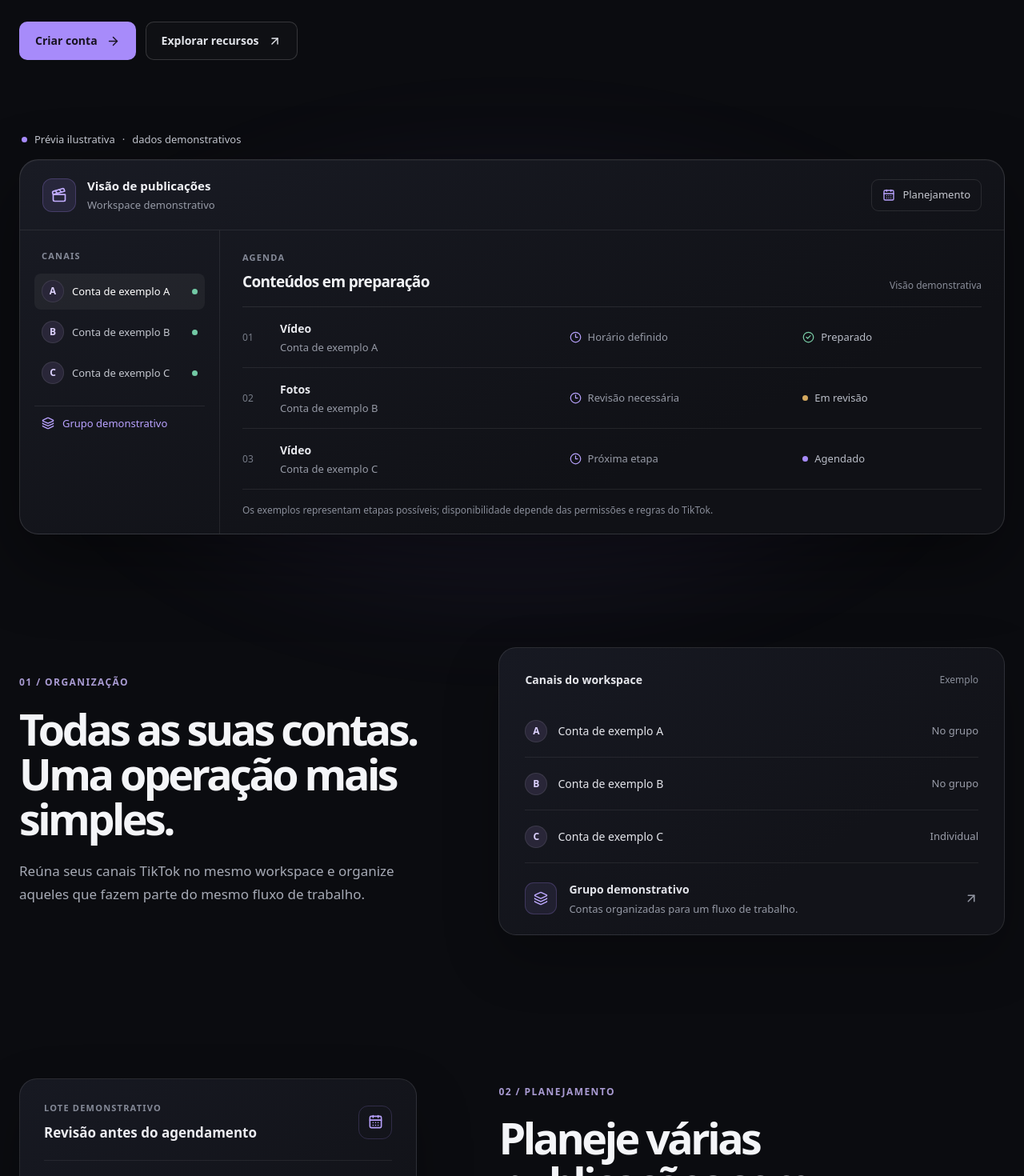
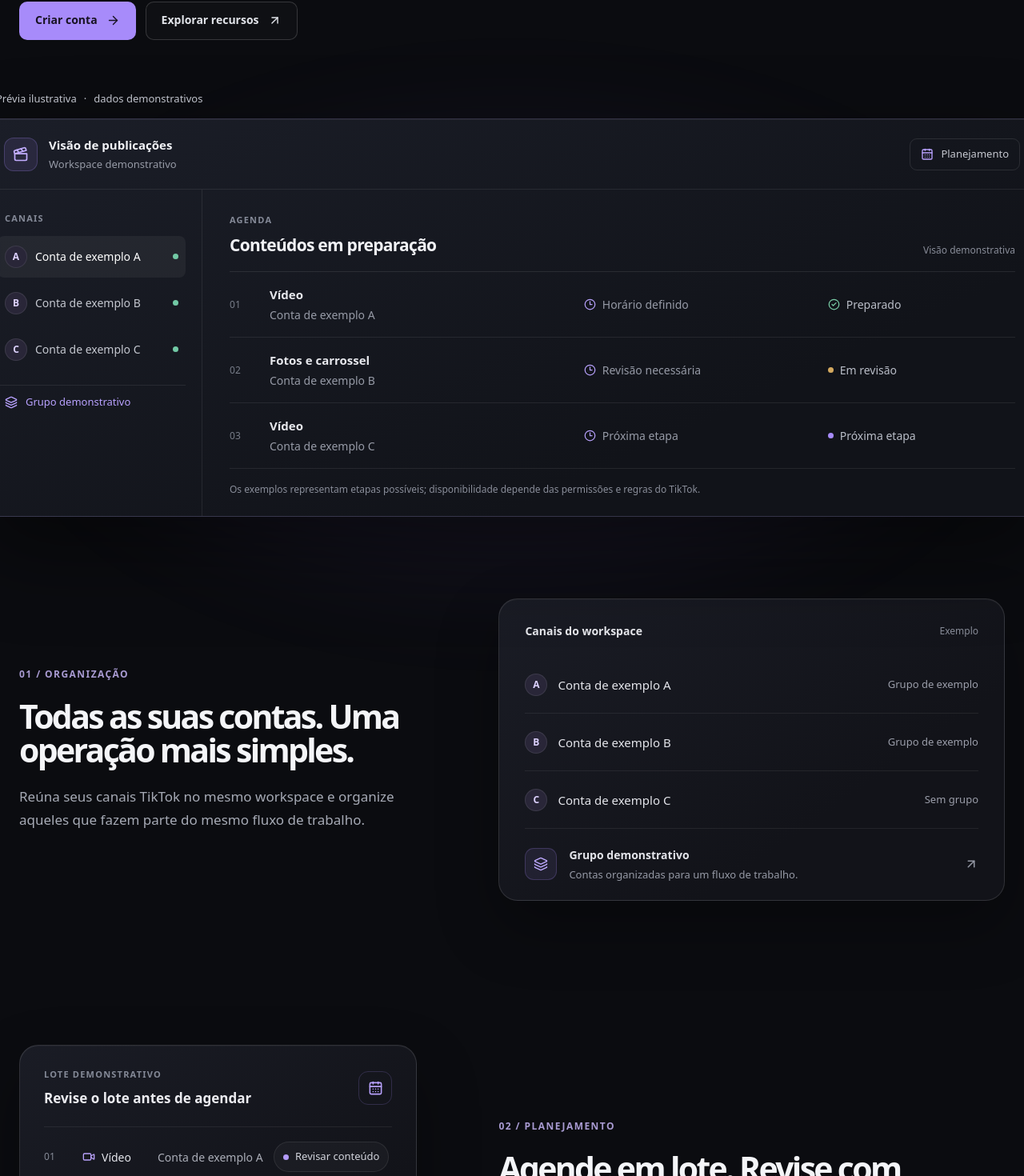
Before and after one commit to Diogonsc/AutoClip, a React (Vite) app in the folder apps/web/: page / in a window 1280 px wide. Shown: the part 712-2182 px from the top of the page at 80% size. Built offline with nearby package versions, Linux system fonts and the light colour scheme; no server answers.

Commit message:
feat(landing): refine premium product demos

```diff
--- a/apps/web/src/index.css
+++ b/apps/web/src/index.css
@@ -676,8 +676,8 @@ html {
 }
 
 .lp-hero {
-  padding-top: clamp(92px, 10vw, 150px);
-  padding-bottom: clamp(104px, 11vw, 156px);
+  padding-top: clamp(76px, 8vw, 112px);
+  padding-bottom: clamp(76px, 8vw, 104px);
 }
 
 .lp-hero-copy {
@@ -735,7 +735,14 @@ html {
 
 .lp-product-figure {
   position: relative;
-  margin: clamp(60px, 7vw, 94px) 0 0;
+  margin: clamp(44px, 5vw, 68px) 0 0;
+}
+
+@media (min-width: 1200px) {
+  .lp-product-figure {
+    width: calc(100% + 96px);
+    margin-left: -48px;
+  }
 }
 
 .lp-product-figure::before {
@@ -767,10 +774,10 @@ html {
 
 .lp-product-window {
   overflow: hidden;
-  border: 1px solid rgb(255 255 255 / 12%);
-  border-radius: 24px;
-  background: linear-gradient(155deg, #191b24, #101116 72%);
-  box-shadow: 0 34px 90px rgb(0 0 0 / 42%), 0 1px 0 rgb(255 255 255 / 4%) inset;
+  border: 1px solid rgb(194 176 255 / 18%);
+  border-radius: 26px;
+  background: linear-gradient(155deg, #1b1e28, #111319 72%);
+  box-shadow: 0 42px 110px rgb(0 0 0 / 48%), 0 1px 0 rgb(255 255 255 / 6%) inset;
 }
 
 .lp-product-topbar {
@@ -841,15 +848,15 @@ html {
 
 .lp-product-layout {
   display: grid;
-  min-height: 342px;
-  grid-template-columns: 250px minmax(0, 1fr);
+  min-height: 394px;
+  grid-template-columns: 276px minmax(0, 1fr);
 }
 
 .lp-product-sidebar {
   display: flex;
   flex-direction: column;
   gap: 6px;
-  padding: 24px 18px;
+  padding: 28px 20px;
   border-right: 1px solid rgb(255 255 255 / 8%);
 }
 
@@ -867,13 +874,13 @@ html {
 
 .lp-channel-row {
   display: flex;
-  min-height: 45px;
+  min-height: 52px;
   align-items: center;
   gap: 10px;
   padding: 0 9px;
   border-radius: 8px;
   color: #c4c7cf;
-  font-size: 13px;
+  font-size: 14px;
 }
 
 .lp-channel-row:first-of-type {
@@ -924,7 +931,7 @@ html {
 
 .lp-product-main {
   min-width: 0;
-  padding: 26px 28px 20px;
+  padding: 30px 34px 24px;
 }
 
 .lp-agenda-heading {
@@ -938,7 +945,7 @@ html {
 .lp-agenda-heading h3 {
   margin: 7px 0 0;
   color: #f1f2f6;
-  font-size: 19px;
+  font-size: 21px;
   font-weight: 570;
   letter-spacing: -0.035em;
 }
@@ -954,8 +961,8 @@ html {
 
 .lp-agenda-row {
   display: grid;
-  min-height: 76px;
-  grid-template-columns: 35px minmax(150px, 1.25fr) minmax(130px, 1fr) minmax(105px, 0.8fr);
+  min-height: 82px;
+  grid-template-columns: 38px minmax(180px, 1.3fr) minmax(145px, 1fr) minmax(120px, 0.8fr);
   align-items: center;
   gap: 12px;
   border-bottom: 1px solid rgb(255 255 255 / 8%);
@@ -974,14 +981,14 @@ html {
 
 .lp-agenda-content strong {
   color: #e7e8ed;
-  font-size: 14px;
+  font-size: 15px;
   font-weight: 570;
 }
 
 .lp-agenda-content span,
 .lp-agenda-time {
   color: #969aa6;
-  font-size: 13px;
+  font-size: 14px;
 }
 
 .lp-agenda-time,
@@ -1004,7 +1011,7 @@ html {
 
 .lp-agenda-state {
   color: #b9bdc7;
-  font-size: 13px;
+  font-size: 14px;
 }
 
 .lp-agenda-state-0 svg {
@@ -1075,6 +1082,10 @@ html {
   line-height: 1.04;
 }
 
+.lp-feature-copy h2 {
+  font-size: clamp(2.5rem, 3.2vw, 2.9rem);
+}
+
 .lp-feature-copy > p:last-child,
 .lp-format-intro > p:last-child,
 .lp-section-heading > p:last-child,
@@ -1092,10 +1103,10 @@ html {
 .lp-accounts-visual,
 .lp-batch-visual {
   overflow: hidden;
-  border: 1px solid rgb(255 255 255 / 10%);
-  border-radius: 22px;
-  background: linear-gradient(145deg, #171922, #121319 68%);
-  box-shadow: 0 28px 70px rgb(0 0 0 / 24%);
+  border: 1px solid rgb(255 255 255 / 12%);
+  border-radius: 24px;
+  background: linear-gradient(145deg, #1a1c25, #121319 68%);
+  box-shadow: 0 32px 78px rgb(0 0 0 / 30%), 0 1px 0 rgb(255 255 255 / 4%) inset;
 }
 
 .lp-accounts-visual {
@@ -1128,7 +1139,7 @@ html {
 
 .lp-account-line {
   display: flex;
-  min-height: 66px;
+  min-height: 72px;
   align-items: center;
   gap: 13px;
   border-bottom: 1px solid rgb(255 255 255 / 7%);
@@ -1136,7 +1147,7 @@ html {
 
 .lp-account-name {
   color: #e4e5eb;
-  font-size: 14px;
+  font-size: 15px;
 }
 
 .lp-account-group {
@@ -1230,8 +1241,8 @@ html {
 
 .lp-batch-line {
   display: grid;
-  min-height: 65px;
-  grid-template-columns: 36px minmax(60px, 0.5fr) minmax(125px, 1fr) minmax(135px, 1fr);
+  min-height: 76px;
+  grid-template-columns: 36px minmax(82px, 0.55fr) minmax(130px, 1fr) minmax(148px, 1fr);
   align-items: center;
   gap: 12px;
   border-top: 1px solid rgb(255 255 255 / 7%);
@@ -1248,7 +1259,7 @@ html {
   align-items: center;
   gap: 8px;
   color: #e4e5eb;
-  font-size: 13px;
+  font-size: 14px;
 }
 
 .lp-batch-format svg {
@@ -1260,7 +1271,28 @@ html {
 .lp-batch-channel,
 .lp-batch-action {
   color: #aaadb7;
+  font-size: 14px;
+}
+
+.lp-batch-action {
+  display: inline-flex;
+  width: fit-content;
+  align-items: center;
+  gap: 8px;
+  padding: 8px 11px;
+  border: 1px solid rgb(255 255 255 / 9%);
+  border-radius: 999px;
+  background: rgb(255 255 255 / 3%);
+  color: #d3d5dd;
   font-size: 13px;
+}
+
+.lp-batch-action > span {
+  width: 7px;
+  height: 7px;
+  flex: 0 0 auto;
+  border-radius: 50%;
+  background: #b39bf9;
 }
 
 .lp-batch-footer {
@@ -1330,17 +1362,17 @@ html {
 
 .lp-media-option {
   display: grid;
-  min-height: 90px;
-  grid-template-columns: 40px minmax(0, 1fr) 17px;
+  min-height: 116px;
+  grid-template-columns: 68px minmax(0, 1fr) 28px;
   align-items: center;
   gap: 13px;
   border-top: 1px solid rgb(255 255 255 / 7%);
 }
 
-.lp-media-option > span {
-  display: grid;
-  width: 38px;
-  height: 38px;
+.lp-media-option > .lp-media-art {
+  display: grid;
+  width: 58px;
+  height: 58px;
   place-items: center;
   border-radius: 10px;
   background: rgb(167 139 250 / 9%);
@@ -1349,8 +1381,8 @@ html {
 
 .lp-media-option > span svg,
 .lp-media-option > svg {
-  width: 18px;
-  height: 18px;
+  width: 22px;
+  height: 22px;
 }
 
 .lp-media-option > div {
@@ -1360,18 +1392,63 @@ html {
 
 .lp-media-option strong {
   color: #e5e6ec;
-  font-size: 14px;
+  font-size: 16px;
   font-weight: 560;
 }
 
 .lp-media-option small {
   color: #969aa6;
+  font-size: 13px;
+  line-height: 1.45;
+}
+
+.lp-media-art {
+  position: relative;
+  overflow: hidden;
+  border: 1px solid rgb(167 139 250 / 21%);
+  border-radius: 15px;
+  background: linear-gradient(145deg, rgb(167 139 250 / 19%), rgb(167 139 250 / 6%));
+  color: #d3c5ff;
+}
+
+.lp-media-art-video::after {
+  position: absolute;
+  right: 7px;
+  bottom: 7px;
+  left: 7px;
+  height: 3px;
+  border-radius: 3px;
+  background: linear-gradient(90deg, #b8a1fc 62%, rgb(255 255 255 / 17%) 62%);
+  content: "";
+}
+
+.lp-media-art-photos::before {
+  position: absolute;
+  inset: 11px;
+  border: 1px solid rgb(255 255 255 / 16%);
+  border-radius: 7px;
+  background: linear-gradient(145deg, rgb(255 255 255 / 12%), transparent 55%), #302a41;
+  box-shadow: 7px -5px 0 -1px #211e2d, 8px -6px 0 0 rgb(255 255 255 / 12%);
+  content: "";
+}
+
+.lp-media-art-photos svg {
+  position: relative;
+  z-index: 1;
+  filter: drop-shadow(0 1px 3px #171321);
+}
+
+.lp-format-indicator {
+  display: inline-flex;
+  width: auto;
+  height: auto;
+  justify-content: flex-end;
+  border: 0;
+  border-radius: 0;
+  background: transparent;
+  color: #8f94a2;
   font-size: 12px;
-  line-height: 1.45;
-}
-
-.lp-media-option > svg {
-  color: #858a96;
+  font-variant-numeric: tabular-nums;
 }
 
 .lp-status-visual ol {
@@ -1382,7 +1459,7 @@ html {
 
 .lp-status-visual li {
   display: flex;
-  min-height: 90px;
+  min-height: 96px;
   align-items: center;
   gap: 13px;
   border-top: 1px solid rgb(255 255 255 / 7%);
@@ -1390,8 +1467,8 @@ html {
 
 .lp-status-icon {
   display: grid;
-  width: 36px;
-  height: 36px;
+  width: 44px;
+  height: 44px;
   flex: 0 0 auto;
   place-items: center;
   border: 1px solid rgb(255 255 255 / 9%);
@@ -1416,13 +1493,13 @@ html {
 
 .lp-status-visual li strong {
   color: #e5e6ec;
-  font-size: 14px;
+  font-size: 15px;
   font-weight: 560;
 }
 
 .lp-status-visual li small {
   color: #969aa6;
-  font-size: 12px;
+  font-size: 13px;
   line-height: 1.4;
 }
 
@@ -1714,7 +1791,7 @@ html {
   }
 
   .lp-agenda-row {
-    grid-template-columns: 28px minmax(125px, 1.1fr) minmax(110px, 0.9fr) minmax(95px, 0.75fr);
+    grid-template-columns: 28px minmax(140px, 1.1fr) minmax(125px, 0.9fr) minmax(112px, 0.75fr);
     gap: 8px;
   }
 
@@ -1731,6 +1808,37 @@ html {
   .lp-feature-reverse .lp-feature-copy,
   .lp-feature-reverse .lp-feature-visual {
     order: initial;
+  }
+}
+
+@media (max-width: 900px) and (min-width: 768px) {
+  .lp-product-layout {
+    grid-template-columns: 1fr;
+  }
+
+  .lp-product-sidebar {
+    display: grid;
+    grid-template-columns: repeat(2, minmax(0, 1fr));
+    gap: 8px 14px;
+    padding: 18px 22px;
+    border-right: 0;
+    border-bottom: 1px solid rgb(255 255 255 / 8%);
+  }
+
+  .lp-product-sidebar > .lp-micro-label {
+    grid-column: 1 / -1;
+    margin: 0 0 2px;
+  }
+
+  .lp-channel-row {
+    min-width: 0;
+    min-height: 44px;
+  }
+
+  .lp-group-row {
+    min-height: 44px;
+    margin-top: 0;
+    border-top: 0;
   }
 }
 
@@ -1849,8 +1957,8 @@ html {
   }
 
   .lp-hero {
-    padding-top: 82px;
-    padding-bottom: 112px;
+    padding-top: 66px;
+    padding-bottom: 82px;
   }
 
   .lp-hero h1 {
@@ -1873,7 +1981,8 @@ html {
   }
 
   .lp-product-figure {
-    margin-top: 55px;
+    width: auto;
+    margin: 42px 0 0;
   }
 
   .lp-product-window {
@@ -1938,27 +2047,26 @@ html {
   }
 
   .lp-agenda-row {
-    min-height: 78px;
-    grid-template-columns: 24px minmax(0, 1fr) auto;
+    min-height: 0;
+    grid-template-columns: minmax(0, 1fr) auto;
     grid-template-rows: auto auto;
-    column-gap: 8px;
-    row-gap: 3px;
-    padding-block: 10px;
+    column-gap: 12px;
+    row-gap: 8px;
+    padding: 15px 2px;
   }
 
   .lp-agenda-order {
+    display: none;
+  }
+
+  .lp-agenda-content {
     grid-column: 1;
-    grid-row: 1 / span 2;
-  }
-
-  .lp-agenda-content {
-    grid-column: 2;
     grid-row: 1;
-    gap: 2px;
+    gap: 4px;
   }
 
   .lp-agenda-content strong {
-    font-size: 13px;
+    font-size: 15px;
   }
 
   .lp-agenda-content span {
@@ -1966,9 +2074,9 @@ html {
   }
 
   .lp-agenda-time {
-    grid-column: 2;
+    grid-column: 1;
     grid-row: 2;
-    font-size: 12px;
+    font-size: 13px;
   }
 
   .lp-agenda-time svg {
@@ -1977,15 +2085,21 @@ html {
   }
 
   .lp-agenda-state {
-    grid-column: 3;
-    grid-row: 1 / span 2;
+    grid-column: 2;
+    grid-row: 1;
     justify-self: end;
+    max-width: 140px;
+    padding: 7px 9px;
+    border: 1px solid rgb(255 255 255 / 10%);
+    border-radius: 999px;
+    background: rgb(255 255 255 / 3%);
     font-size: 12px;
+    white-space: nowrap;
   }
 
   .lp-agenda-footnote {
     margin-top: 13px;
-    font-size: 11px;
+    font-size: 12px;
   }
 
   .lp-editorial-section {
@@ -2026,14 +2140,25 @@ html {
   }
 
   .lp-account-line {
-    min-height: 59px;
-    gap: 10px;
-  }
-
-  .lp-account-name,
-  .lp-account-group,
+    min-height: 0;
+    flex-wrap: wrap;
+    gap: 5px 10px;
+    padding: 12px 0;
+  }
+
+  .lp-account-name {
+    flex: 1 1 calc(100% - 44px);
+    font-size: 14px;
+  }
+
+  .lp-account-group {
+    flex: 1 1 calc(100% - 44px);
+    margin-left: 38px;
+    font-size: 13px;
+  }
+
   .lp-account-group-summary strong {
-    font-size: 13px;
+    font-size: 14px;
   }
 
   .lp-account-group-summary p {
@@ -2045,20 +2170,41 @@ html {
   }
 
   .lp-batch-line {
-    min-height: 66px;
-    grid-template-columns: 24px minmax(48px, 0.45fr) minmax(0, 1fr);
-    gap: 8px;
+    min-height: 0;
+    grid-template-columns: 24px minmax(0, 1fr);
+    grid-template-rows: auto auto auto;
+    gap: 8px 11px;
+    margin-top: 11px;
+    padding: 14px 11px;
+    border: 1px solid rgb(255 255 255 / 8%);
+    border-radius: 13px;
+    background: rgb(255 255 255 / 2%);
+  }
+
+  .lp-batch-number {
+    grid-column: 1;
+    grid-row: 1 / span 3;
+    align-self: start;
+    padding-top: 2px;
+  }
+
+  .lp-batch-format {
+    grid-column: 2;
+    grid-row: 1;
+    font-size: 14px;
+  }
+
+  .lp-batch-channel {
+    grid-column: 2;
+    grid-row: 2;
+    font-size: 13px;
   }
 
   .lp-batch-action {
-    grid-column: 3;
-    margin-top: -14px;
-    font-size: 12px;
-  }
-
-  .lp-batch-channel,
-  .lp-batch-format {
-    font-size: 12px;
+    grid-column: 2;
+    grid-row: 3;
+    margin-top: 0;
+    font-size: 13px;
   }
 
   .lp-batch-footer {
@@ -2079,16 +2225,41 @@ html {
 
   .lp-format-showcase {
     grid-template-columns: 1fr;
+    border-block: 0;
+    gap: 12px;
   }
 
   .lp-format-media,
   .lp-status-visual {
-    padding: 23px 2px;
+    padding: 22px 17px;
+    border: 1px solid rgb(255 255 255 / 8%);
+    border-radius: 16px;
+    background: rgb(255 255 255 / 2%);
   }
 
   .lp-status-visual {
-    border-top: 1px solid rgb(255 255 255 / 9%);
-    border-left: 0;
+    border-top: 1px solid rgb(255 255 255 / 8%);
+    border-left: 1px solid rgb(255 255 255 / 8%);
+  }
+
+  .lp-media-option {
+    min-height: 100px;
+    grid-template-columns: 60px minmax(0, 1fr) 24px;
+    gap: 12px;
+  }
+
+  .lp-media-art {
+    width: 52px;
+    height: 52px;
+  }
+
+  .lp-media-option strong {
+    font-size: 15px;
+  }
+
+  .lp-media-option small,
+  .lp-status-visual li small {
+    font-size: 13px;
   }
 
   .lp-process-section {
@@ -2172,7 +2343,11 @@ html {
   .lp-close-band {
     grid-template-columns: 1fr;
     gap: 28px;
-    padding: 32px 24px;
+    padding: 36px 26px;
+    border-radius: 22px;
+    background:
+      radial-gradient(ellipse at 0% 0%, rgb(139 111 232 / 18%), transparent 58%),
+      linear-gradient(145deg, #191a24, #111319 76%);
   }
 
   .lp-close-band .lp-button {
--- a/apps/web/src/pages/LandingPage.tsx
+++ b/apps/web/src/pages/LandingPage.tsx
@@ -198,7 +198,7 @@ export default function LandingPage() {
             description="Prepare conteúdos para diferentes canais e horários. Revise cada linha antes de confirmar o agendamento em lote."
             eyebrow="02 / PLANEJAMENTO"
             reverse
-            title="Planeje várias publicações sem repetir o mesmo trabalho."
+            title="Agende em lote. Revise com clareza."
             visual={<BatchVisual />}
           />
         </section>
@@ -322,7 +322,7 @@ function ProductPreview() {
   const rows = [
     { format: "Vídeo", channel: "Conta de exemplo A", time: "Horário definido", status: "Preparado" },
     { format: "Fotos", channel: "Conta de exemplo B", time: "Revisão necessária", status: "Em revisão" },
-    { format: "Vídeo", channel: "Conta de exemplo C", time: "Próxima etapa", status: "Agendado" },
+    { format: "Vídeo", channel: "Conta de exemplo C", time: "Próxima etapa", status: "Próxima etapa" },
   ];
 
   return (
@@ -365,12 +365,12 @@ function ProductPreview() {
               </div>
               <span>Visão demonstrativa</span>
             </div>
-            <div className="lp-agenda-table">
+          <div aria-label="Itens demonstrativos de publicação" className="lp-agenda-table">
               {rows.map((row, index) => (
                 <div className="lp-agenda-row" key={row.channel}>
                   <span aria-hidden="true" className="lp-agenda-order">0{index + 1}</span>
                   <div className="lp-agenda-content">
-                    <strong>{row.format}</strong>
+                    <strong>{row.format === "Fotos" ? "Fotos e carrossel" : "Vídeo"}</strong>
                     <span>{row.channel}</span>
                   </div>
                   <span className="lp-agenda-time"><Clock3 aria-hidden="true" /> {row.time}</span>
@@ -424,11 +424,11 @@ function AccountsVisual() {
         <span>Canais do workspace</span>
         <span>Exemplo</span>
       </div>
-      <div className="lp-accounts-list">
+      <div aria-label="Canais de exemplo" className="lp-accounts-list">
         {[
-          ["Conta de exemplo A", "No grupo"],
-          ["Conta de exemplo B", "No grupo"],
-          ["Conta de exemplo C", "Individual"],
+          ["Conta de exemplo A", "Grupo de exemplo"],
+          ["Conta de exemplo B", "Grupo de exemplo"],
+          ["Conta de exemplo C", "Sem grupo"],
         ].map(([name, group], index) => (
           <div className="lp-account-line" key={name}>
             <span className="lp-account-avatar">{String.fromCharCode(65 + index)}</span>
@@ -461,20 +461,20 @@ function BatchVisual() {
       <div className="lp-batch-toolbar">
         <div>
           <p className="lp-micro-label">LOTE DEMONSTRATIVO</p>
-          <strong>Revisão antes do agendamento</strong>
+          <strong>Revise o lote antes de agendar</strong>
         </div>
         <span className="lp-batch-toolbar-icon"><CalendarDays aria-hidden="true" /></span>
       </div>
       <div className="lp-batch-list">
         {items.map(([format, channel, action], index) => (
           <div className="lp-batch-line" key={channel}>
-            <span className="lp-batch-number">0{index + 1}</span>
+            <span aria-hidden="true" className="lp-batch-number">0{index + 1}</span>
             <span className="lp-batch-format">
               {format === "Vídeo" ? <Video aria-hidden="true" /> : <FileImage aria-hidden="true" />}
               {format}
             </span>
             <span className="lp-batch-channel">{channel}</span>
-            <span className="lp-batch-action">{action}</span>
+            <span className="lp-batch-action"><span aria-hidden="true" />{action}</span>
           </div>
         ))}
       </div>
@@ -495,14 +495,14 @@ function FormatsVisual() {
       </div>
       <div className="lp-media-options">
         <div className="lp-media-option lp-video-option">
-          <span aria-hidden="true"><Video /></span>
-          <div><strong>Vídeos</strong><small>Preparação e agendamento</small></div>
-          <ArrowUpRight aria-hidden="true" />
+          <span aria-hidden="true" className="lp-media-art lp-media-art-video"><Video /></span>
+          <div><strong>Vídeos</strong><small>Prepare e organize cada publicação.</small></div>
+          <span aria-hidden="true" className="lp-format-indicator">01</span>
         </div>
         <div className="lp-media-option lp-photo-option">
-          <span aria-hidden="true"><FileImage /></span>
-          <div><strong>Fotos e carrosséis</strong><small>Quando Direct Post e permissões permitem</small></div>
-          <ArrowUpRight aria-hidden="true" />
+          <span aria-hidden="true" className="lp-media-art lp-media-art-photos"><FileImage /></span>
+          <div><strong>Fotos e carrosséis</strong><small>Quando Direct Post e permissões permitem.</small></div>
+          <span aria-hidden="true" className="lp-format-indicator">02</span>
         </div>
       </div>
     </div>
```
